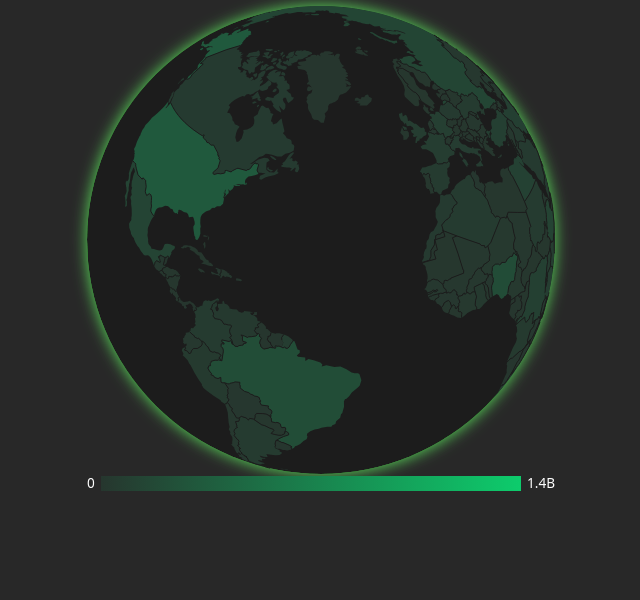
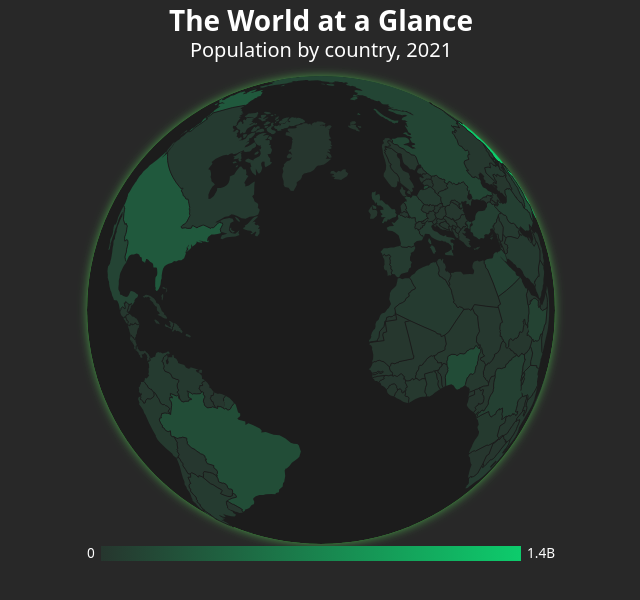
Before and after one commit to TranTrungTinh/invoice-app, a Svelte app in the folder data-visualization/: page / in a window 1280 px wide. Shown: the top 600 px of the page, without its empty margins (319-959 px from the left). Built offline with nearby package versions, Linux system fonts and the light colour scheme.

Commit message:
chore: Refactor code for data visualization, improve chart layout, and add Tooltip component

```diff
--- a/data-visualization/src/App.svelte
+++ b/data-visualization/src/App.svelte
@@ -43,7 +43,7 @@
     .domain([0, max(data, (d) => d.population)])
     .range(["#26362e", "#0DCC6C"]);
 
-  // Auto rotate the globe, 0.5 degrees per second
+  // Autorotation
   import { timer } from "d3-timer";
   import { spring } from "svelte/motion";
 
@@ -78,8 +78,8 @@
       drag()
         .on("drag", (event) => {
           dragging = true;
-          ($xRotation = $xRotation + event.dx * DRAG_SENSITIVITY),
-            ($yRotation = $yRotation - event.dy * DRAG_SENSITIVITY); // We subtract here because the y-axis is inverted
+          $xRotation = $xRotation + event.dx * DRAG_SENSITIVITY;
+          $yRotation = $yRotation - event.dy * DRAG_SENSITIVITY; // We subtract here because the y-axis is inverted
         })
         .on("end", (event) => {
           dragging = false;
@@ -108,6 +108,8 @@
 </script>
 
 <div class="chart-container" bind:clientWidth={width}>
+  <h1>The World at a Glance</h1>
+  <h2>Population by country, 2021</h2>
   <svg {width} {height} bind:this={globe} class:dragging>
     <!-- Filter for drop shadow -->
     <Glow />
@@ -157,26 +159,46 @@
 
 <style>
   .chart-container {
+    position: relative;
     max-width: 468px;
-    margin: auto;
+    margin: 0 auto;
   }
 
   :global(body) {
-    background-color: rgb(40, 40, 40);
+    background: rgba(40, 40, 40);
   }
 
   svg {
     overflow: visible;
   }
 
+  path {
+    cursor: pointer;
+  }
+
   .dragging {
     cursor: move;
   }
 
-  path {
-    cursor: pointer;
+  h1,
+  h2 {
+    color: white;
+    text-align: center;
   }
 
+  h1 {
+    font-size: 1.75rem;
+    font-weight: 600;
+    margin-bottom: 0.35rem;
+  }
+
+  h2 {
+    font-size: 1.25rem;
+    font-weight: 200;
+    margin-bottom: 1rem;
+  }
+
+  /* Typically removing :focus styles is bad accessibility practice,                                                                               but in our case the focused country has its own path outline */
   path:focus,
   path:focus-visible {
     outline: none;
--- a/data-visualization/src/components/Glow.svelte
+++ b/data-visualization/src/components/Glow.svelte
@@ -1,10 +1,12 @@
+<defs>
 	<filter id="glow" height="130%">
-	<feGaussianBlur in="SourceAlpha" stdDeviation="7.5" />
+		<feGaussianBlur in="SourceAlpha" stdDeviation="5" />
 		<feOffset dx="0" dy="0" result="offsetblur" />
-	<feFlood flood-color="rgba(100, 255, 100, .85)" />
+		<feFlood flood-color="rgba(100, 255, 100, .5)" />
 		<feComposite in2="offsetblur" operator="in" />
 		<feMerge>
 			<feMergeNode />
 			<feMergeNode in="SourceGraphic" />
 		</feMerge>
 	</filter>
+</defs>
--- a/data-visualization/src/components/Tooltip.svelte
+++ b/data-visualization/src/components/Tooltip.svelte
@@ -1,11 +1,14 @@
 <script>
   export let data;
+
+  import { fade } from "svelte/transition";
+
   import { format } from "d3-format";
   const suffixFormat = d => format(".2~s")(d).replace(/G/, "B");
 </script>
 
 {#if data?.country}
-  <div>
+  <div transition:fade>
     <h2>{data.country}</h2>
     <h3>Population of {suffixFormat(data.population)}</h3>
   </div>
```
Also changed, not shown: 1 other file (tests, documents, lock files or other folders). Lines whose indentation alone changed are shown as unchanged.
